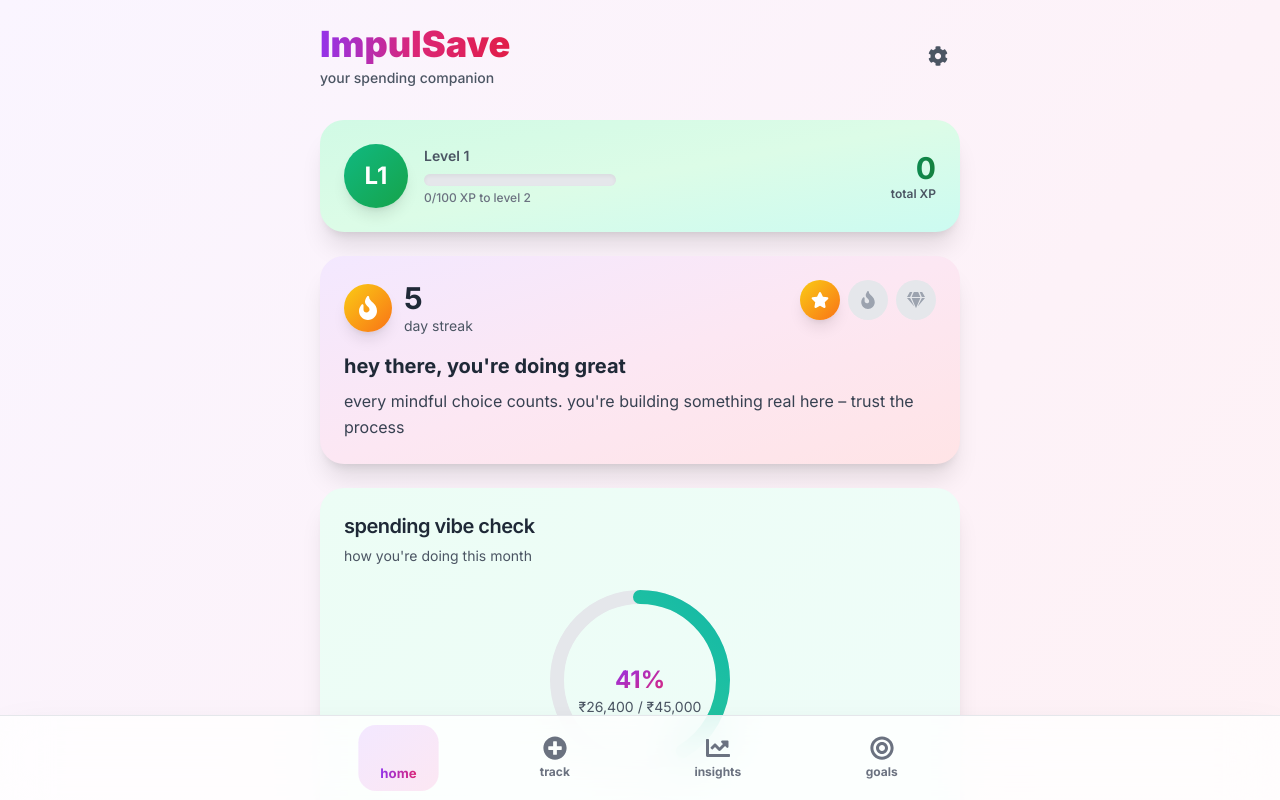
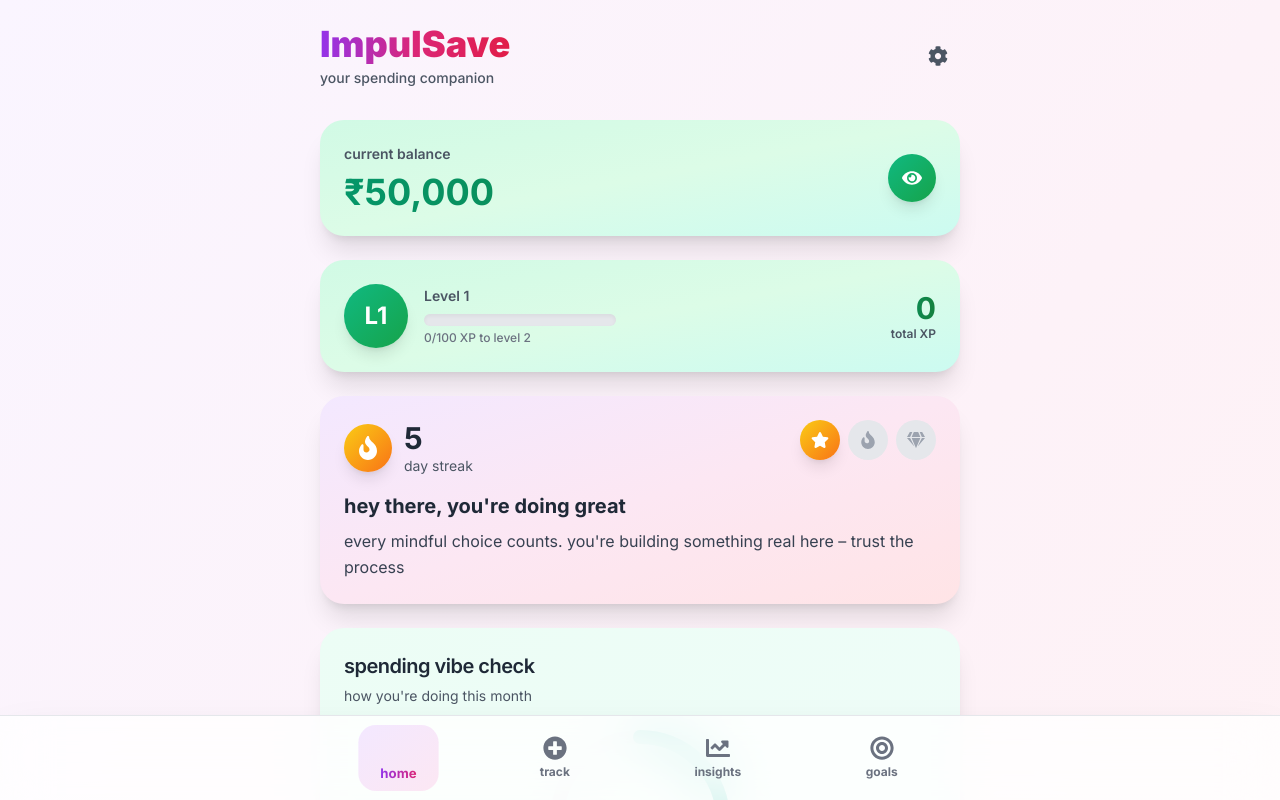
Before and after one commit to Lyzr-Apps/mindful-money-super-spark, a Next.js app: page / in a window 1280 px wide. Shown: the top 800 px of the page. Built offline with nearby package versions, Linux system fonts and the light colour scheme.

Commit message:
feat: added current account balance section with hide/show toggle on home page

```diff
--- a/app/page.tsx
+++ b/app/page.tsx
@@ -29,7 +29,9 @@ import {
   FaMeh,
   FaFrown,
   FaSadTear,
-  FaGrin
+  FaGrin,
+  FaEye,
+  FaEyeSlash
 } from 'react-icons/fa'
 import { Loader2 } from 'lucide-react'
 import { PieChart, Pie, Cell, BarChart, Bar, CartesianGrid, XAxis, YAxis, Tooltip } from 'recharts'
@@ -230,6 +232,10 @@ export default function Home() {
   const [impulseLevel, setImpulseLevel] = useState(0)
   const [showCelebrationCompanion, setShowCelebrationCompanion] = useState(false)
 
+  // Account balance state
+  const [accountBalance, setAccountBalance] = useState(50000) // Default balance
+  const [isBalanceHidden, setIsBalanceHidden] = useState(false)
+
   // Helper functions for gamification
   const calculateLevel = (xp: number) => Math.floor(xp / 100) + 1
   const xpForNextLevel = (level: number) => level * 100
@@ -911,6 +917,30 @@ export default function Home() {
   // Screen Components
   const DashboardScreen = () => (
     <div className="space-y-6 pb-28">
+      {/* Account Balance Card */}
+      <Card className="bg-gradient-to-br from-emerald-100 via-green-100 to-teal-100 border-none shadow-xl rounded-3xl overflow-hidden">
+        <CardContent className="pt-6">
+          <div className="flex items-center justify-between">
+            <div className="flex-1">
+              <p className="text-sm text-gray-600 font-semibold mb-2">current balance</p>
+              <p className="text-4xl font-bold bg-gradient-to-r from-emerald-600 to-green-700 bg-clip-text text-transparent">
+                {isBalanceHidden ? '₹ • • • • •' : `₹${accountBalance.toLocaleString('en-IN')}`}
+              </p>
+            </div>
+            <button
+              onClick={() => setIsBalanceHidden(!isBalanceHidden)}
+              className="bg-gradient-to-br from-emerald-500 to-green-600 rounded-full w-12 h-12 flex items-center justify-center shadow-lg hover:shadow-xl transition-all duration-300 hover:scale-110 active:scale-95"
+            >
+              {isBalanceHidden ? (
+                <FaEyeSlash className="text-white text-xl" />
+              ) : (
+                <FaEye className="text-white text-xl" />
+              )}
+            </button>
+          </div>
+        </CardContent>
+      </Card>
+
       {/* Level & XP Card */}
       <Card className="bg-gradient-to-br from-emerald-100 via-green-100 to-teal-100 border-none shadow-xl rounded-3xl overflow-hidden">
         <CardContent className="pt-6">
```
